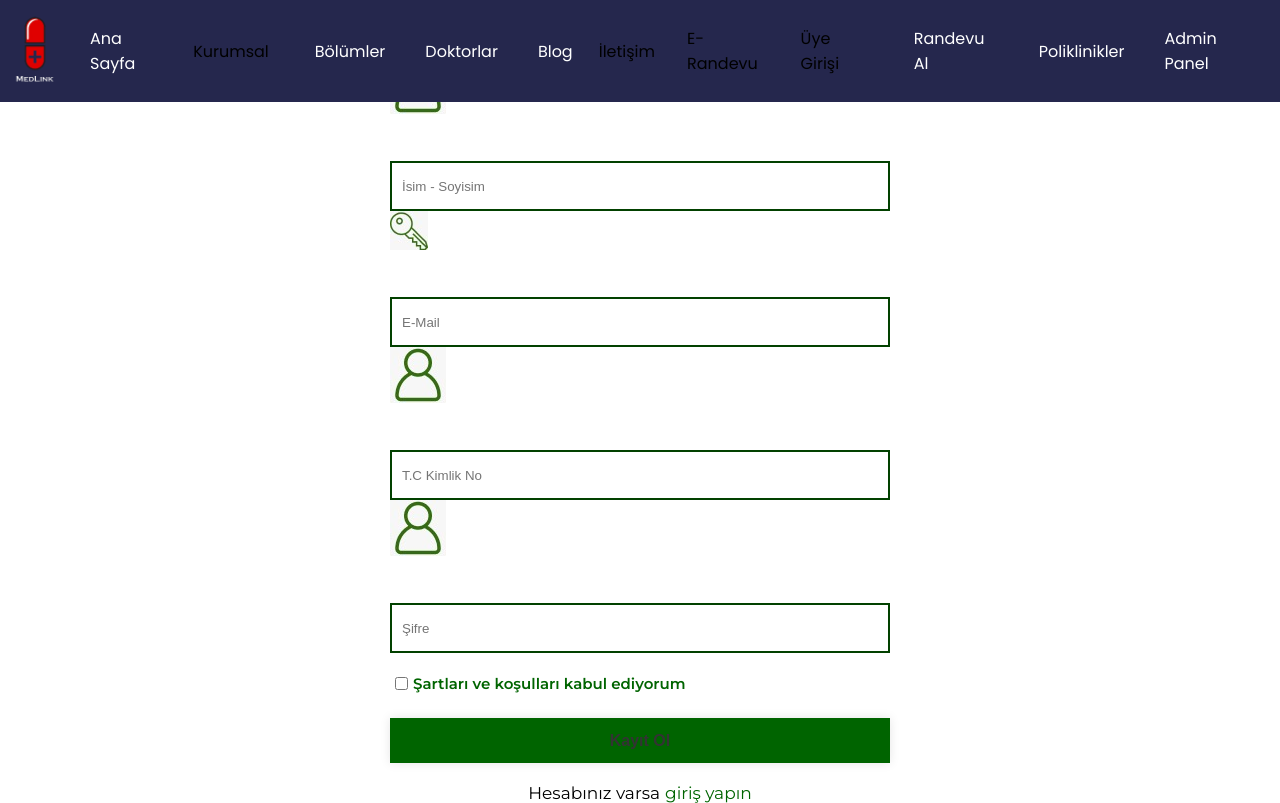
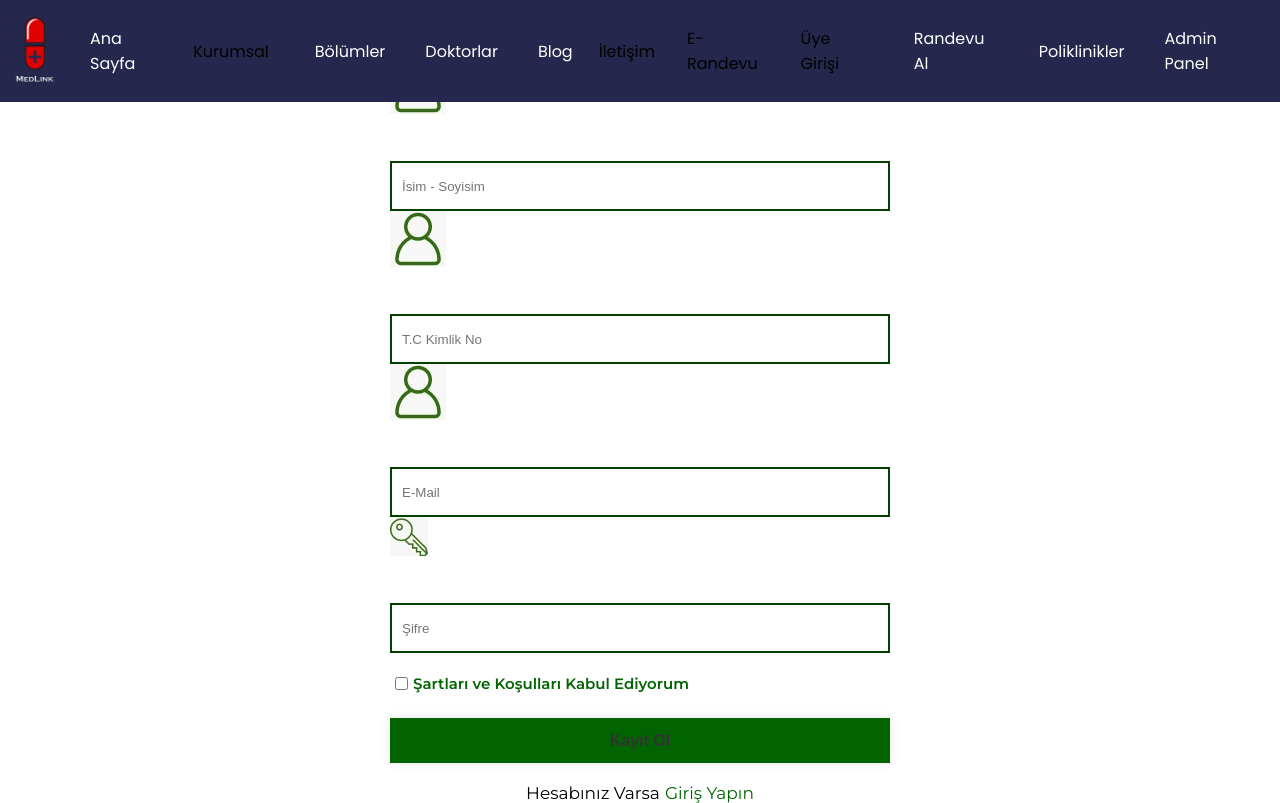
Before and after one commit to TheHypesTR/MedLink-HRS, a React (Vite) app in the folder Frontend/MedLink-App/: page /Register in a window 1280 px wide. Built offline with nearby package versions, Linux system fonts and the light colour scheme.

Commit message:
Giriş, Kayıt, Şifre Sıfırlama API'leri yeni arayüze uyarlandı.

```diff
--- a/Frontend/MedLink-App/src/Forgot.jsx
+++ b/Frontend/MedLink-App/src/Forgot.jsx
@@ -44,8 +44,8 @@ function Forgot() {
         <div className='formbox-forgot'>
             <form onSubmit={sifremiUnuttum}>
             <h1 className='yazi1'>Şifremi Sıfırla</h1>
-                    <div><span className='icon2'><img src='./src/assets/username.png' alt='username'  /></span><input type="email" placeholder="E-Mail" className='input-box2'/></div>
-                    <button className='girisbutonu'>Şifremi Sıfırla</button>
+                    <div><span className='icon2'><img src='./src/assets/username.png' alt='username' /></span><input type="email" placeholder="E-Mail" className='input-box2' value={email} onChange={(e) => setEmail(e.target.value)} /></div>
+                    <button className='girisbutonu'>Şifremi Sıfırlama Bağlantısı Gönder</button>
                 </form>
         </div>
     );
--- a/Frontend/MedLink-App/src/Login.jsx
+++ b/Frontend/MedLink-App/src/Login.jsx
@@ -63,11 +63,11 @@ function Login() {
             <div className='formbox-login'>
                 <form onSubmit={girisYap}>
                     <h1 className='yazi1'>Giriş Yap</h1>
-                    <div><span className='icon2'><img src='./src/assets/username.png' alt='username' className='icon3' /></span><input type="text" placeholder="T.C Kimlik No" className='input-box2'/></div>
-                    <div><span className='icon2'><img src="./src/assets/password.jpg" alt="password" className='icon3'/></span><input type="password" placeholder="Şifre" className='input-box2' /></div>
-                    <div className='sifre-unut' ><a href="#" className='sifrelink'>Şifremi Unuttum</a></div>
+                    <div><span className='icon2'><img src='./src/assets/username.png' alt='username' className='icon3' /></span><input type="text" placeholder="T.C Kimlik No" className='input-box2' maxLength={11} value={TCno} onChange={(e) => setTCno(e.target.value)} /></div>
+                    <div><span className='icon2'><img src="./src/assets/password.jpg" alt="password" className='icon3'/></span><input type="password" placeholder="Şifre" className='input-box2' value={password} onChange={(e) => setPassword(e.target.value)} /></div>
+                    <div className='sifre-unut' ><a href="/Forgot" className='sifrelink'>Şifremi Unuttum</a></div>
                     <button className='girisbutonu'>Giriş Yap</button>
-                    <div className='kayitbutondivi'><p className='p2'>Hesabınız yoksa</p><a href="#" className='kayitbuton'> kayıt olun</a></div>
+                    <div className='kayitbutondivi'><p className='p2'>Hesabınız Yoksa</p><a href="/Register" className='kayitbuton'> Kayıt Olun</a></div>
                 </form>
             </div>
     );
--- a/Frontend/MedLink-App/src/PasswordForgot.jsx
+++ b/Frontend/MedLink-App/src/PasswordForgot.jsx
@@ -50,7 +50,7 @@ function PasswordForgot() {
             <div className='formbox-forgot'>
                 <form onSubmit={sifreSifirla}>
                 <h1 className='yazi1'>Şifre Sıfırlama</h1>
-                    <div><span className='icon2'><img src='./src/assets/username.png' alt='username'  /></span><input type="text" placeholder="Yeni Şifreyi Giriniz" className='input-box2'/></div>
+                    <div><span className='icon2'><img src='./src/assets/username.png' alt='username' /></span><input type="text" placeholder="Yeni Şifreyi Giriniz" className='input-box2' value={password} onChange={(e) => setPassword(e.target.value)} /></div>
                     <button className='girisbutonu'>Şifremi Sıfırla</button>
                 </form>
             </div>
--- a/Frontend/MedLink-App/src/Register.jsx
+++ b/Frontend/MedLink-App/src/Register.jsx
@@ -34,7 +34,7 @@ function Register() {
             e.preventDefault();
             let errorMessage = "";
             if(checkboxState === false) {
-                alert("'Şartlar ve koşulları kabul ediyorum' Kısmını İşaretleyiniz!!");
+                alert("'Şartlar ve Koşulları Kabul Ediyorum' Kısmını İşaretleyiniz!!");
                 return;
             }
 
@@ -72,13 +72,13 @@ function Register() {
             <div className='formbox-register'>
                 <form onSubmit={kayitOl}>
                 <h1 className='yazi1'>Kayıt Ol</h1>
-                    <div><span className='icon2'><img src='./src/assets/username.png' alt='username'  /></span><input type="text" placeholder="İsim - Soyisim" className='input-box2'/></div>
-                    <div><span className='icon2'><img src="./src/assets/password.jpg" alt="password" /></span><input type="email" placeholder="E-Mail" className='input-box2' /></div>
-                    <div><span className='icon2'><img src='./src/assets/username.png' alt='username'  /></span><input type="text" placeholder="T.C Kimlik No" className='input-box2'/></div>
-                    <div><span className='icon2'><img src='./src/assets/username.png' alt='username'  /></span><input type="password" placeholder="Şifre" className='input-box2'/></div>
-                    <div className='sifre-unut'><input type="checkbox" /><a href="#" className='sifrelink'>Şartları ve koşulları kabul ediyorum</a></div>
+                    <div><span className='icon2'><img src='./src/assets/username.png' alt='name surname'  /></span><input type="text" placeholder="İsim - Soyisim" className='input-box2' value={name} onChange={(e) => setName(e.target.value)} /></div>
+                    <div><span className='icon2'><img src='./src/assets/username.png' alt='TCno'  /></span><input type="text" placeholder="T.C Kimlik No" className='input-box2' maxLength={11} value={TCno} onChange={(e) => setTCno(e.target.value)} /></div>
+                    <div><span className='icon2'><img src="./src/assets/username.png" alt="email" /></span><input type="email" placeholder="E-Mail" className='input-box2' value={email} onChange={(e) => setEmail(e.target.value)} /></div>
+                    <div><span className='icon2'><img src='./src/assets/password.jpg' alt='password'  /></span><input type="password" placeholder="Şifre" className='input-box2' value={password} onChange={(e) => setPassword(e.target.value)} /></div>
+                    <div className='sifre-unut'><input type="checkbox" value={checkboxState} onChange={(e) => setCheckboxState(e.target.checked)} /><a href="#" className='sifrelink' >Şartları ve Koşulları Kabul Ediyorum</a></div>
                     <button className='girisbutonu'>Kayıt Ol</button>
-                    <div className='kayitbutondivi'><p className='p2'>Hesabınız varsa</p><a href="#" className='kayitbuton'> giriş yapın</a></div>
+                    <div className='kayitbutondivi'><p className='p2'>Hesabınız Varsa</p><a href="/Login" className='kayitbuton'> Giriş Yapın</a></div>
 
                 </form>
             </div>
```
